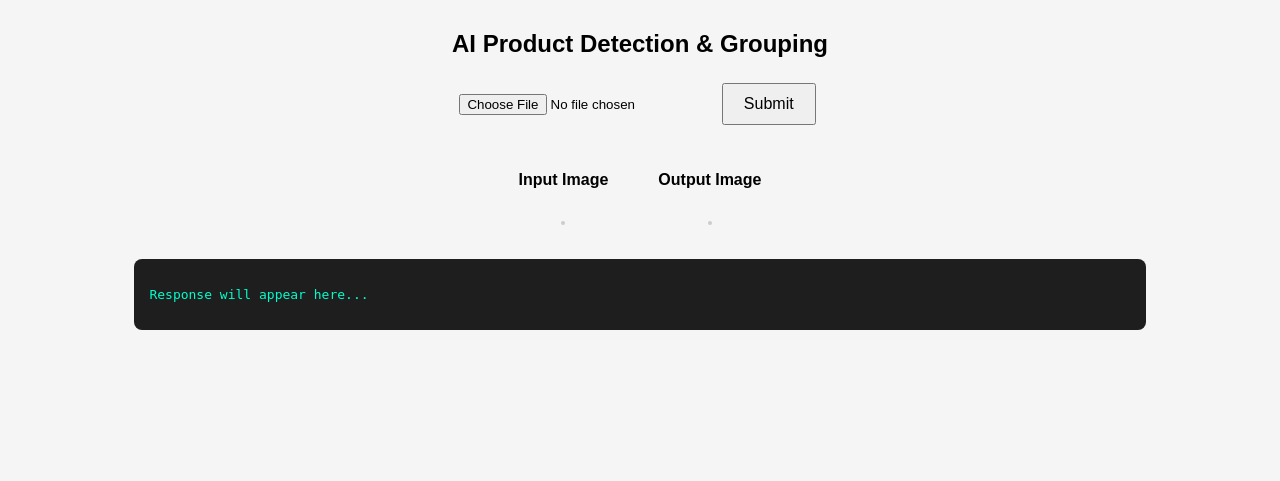
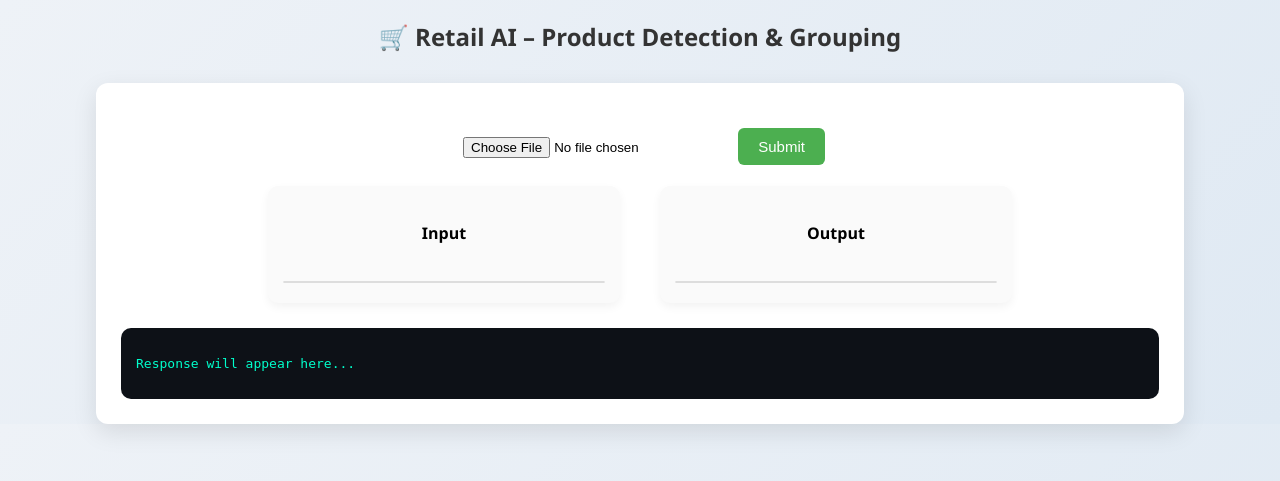
Before and after one commit to firrexguptaji/retail-ai-pipeline-final-draft, a Flask app: page / in a window 1280 px wide. Shown: the top 481 px of the page. Run offline with Flask 3, Linux system fonts and the light colour scheme.

Commit message:
style: enhance UI elements and improve layout in index.html

```diff
--- a/gateway/templates/index.html
+++ b/gateway/templates/index.html
@@ -1,70 +1,112 @@
 <!DOCTYPE html>
 <html>
 <head>
-    <title>AI Pipeline</title>
+    <title>Retail AI Pipeline</title>
+
     <style>
         body {
-            font-family: Arial;
-            text-align: center;
-            background: #f5f5f5;
+            font-family: 'Segoe UI', Arial;
+            background: linear-gradient(135deg, #eef2f7, #dfe9f3);
+            margin: 0;
+            padding: 0;
         }
 
         h2 {
-            margin-top: 30px;
+            margin-top: 20px;
+            color: #333;
         }
 
         .container {
-            width: 80%;
+            width: 85%;
             margin: auto;
-        }
-
-        .buttons {
-            margin: 20px;
-        }
-
-        .preview {
-            display: flex;
-            justify-content: center;
-            gap: 50px;
-            margin-top: 20px;
-        }
-
-        .preview div {
             text-align: center;
         }
 
-        img {
-            width: 300px;
-            height: auto;
-            border: 2px solid #ccc;
-            border-radius: 8px;
+        /* Card */
+        .card {
+            background: white;
+            padding: 25px;
+            margin-top: 30px;
+            border-radius: 12px;
+            box-shadow: 0 8px 25px rgba(0,0,0,0.1);
         }
 
-        .json-box {
-            margin-top: 30px;
-            padding: 15px;
-            background: #1e1e1e;
-            color: #00ffcc;
-            text-align: left;
-            border-radius: 8px;
-            overflow-x: auto;
-            max-height: 300px;
+        /* Buttons */
+        .buttons {
+            margin: 20px 0;
+        }
+
+        input[type="file"] {
+            padding: 8px;
         }
 
         button {
             padding: 10px 20px;
-            margin: 5px;
-            font-size: 16px;
+            margin-left: 10px;
+            font-size: 15px;
+            border: none;
+            border-radius: 6px;
+            background: #4CAF50;
+            color: white;
             cursor: pointer;
+            transition: 0.3s;
+        }
+
+        button:hover {
+            background: #45a049;
+        }
+
+        /* Images */
+        .preview {
+            display: flex;
+            justify-content: center;
+            gap: 40px;
+            flex-wrap: wrap;
+            margin-top: 20px;
+        }
+
+        .image-box {
+            background: #fafafa;
+            padding: 15px;
+            border-radius: 10px;
+            box-shadow: 0 4px 10px rgba(0,0,0,0.05);
+        }
+
+        img {
+            width: 320px;
+            border-radius: 8px;
+            border: 1px solid #ddd;
+        }
+
+        /* JSON */
+        .json-box {
+            margin-top: 25px;
+            padding: 15px;
+            background: #0d1117;
+            color: #00ffcc;
+            border-radius: 10px;
+            text-align: left;
+            max-height: 300px;
+            overflow-y: auto;
+            font-size: 13px;
+        }
+
+        .loader {
+            display: none;
+            margin-top: 10px;
+            font-size: 14px;
+            color: #666;
         }
     </style>
 </head>
 
 <body>
 
-    <h2>AI Product Detection & Grouping</h2>
+<div class="container">
 
-    <div class="container">
+    <h2>🛒 Retail AI – Product Detection & Grouping</h2>
+
+    <div class="card">
 
         <!-- Buttons -->
         <div class="buttons">
@@ -72,46 +114,48 @@
             <button onclick="uploadImage()">Submit</button>
         </div>
 
-        <!-- Image previews -->
+        <div class="loader" id="loader">Processing...</div>
+
+        <!-- Images -->
         <div class="preview">
-            <div>
-                <h4>Input Image</h4>
-                <img id="inputPreview" src="" />
+            <div class="image-box">
+                <h4>Input</h4>
+                <img id="inputPreview" />
             </div>
 
-            <div>
-                <h4>Output Image</h4>
-                <img id="outputPreview" src="" />
+            <div class="image-box">
+                <h4>Output</h4>
+                <img id="outputPreview" />
             </div>
         </div>
 
-        <!-- JSON output -->
+        <!-- JSON -->
         <div class="json-box">
             <pre id="jsonOutput">Response will appear here...</pre>
         </div>
 
     </div>
+</div>
 
 <script>
 function uploadImage() {
-    const fileInput = document.getElementById("fileInput");
-    const file = fileInput.files[0];
+    const file = document.getElementById("fileInput").files[0];
 
     if (!file) {
         alert("Please select an image");
         return;
     }
 
-    // Show input preview
+    // Input preview
     const reader = new FileReader();
-    reader.onload = function(e) {
+    reader.onload = e => {
         document.getElementById("inputPreview").src = e.target.result;
     };
     reader.readAsDataURL(file);
 
     document.getElementById("jsonOutput").textContent = "Processing...";
+    document.getElementById("loader").style.display = "block";
 
-    // Send to backend
     const formData = new FormData();
     formData.append("image", file);
 
@@ -121,11 +165,11 @@ function uploadImage() {
     })
     .then(res => res.json())
     .then(data => {
-        // Show JSON
+        document.getElementById("loader").style.display = "none";
+
         document.getElementById("jsonOutput").textContent =
             JSON.stringify(data, null, 2);
 
-        // Show output image
         if (data.output_image) {
             document.getElementById("outputPreview").src =
                 "/" + data.output_image;
@@ -134,6 +178,7 @@ function uploadImage() {
     .catch(err => {
         console.error(err);
         alert("Error processing image");
+        document.getElementById("loader").style.display = "none";
     });
 }
 </script>
```
